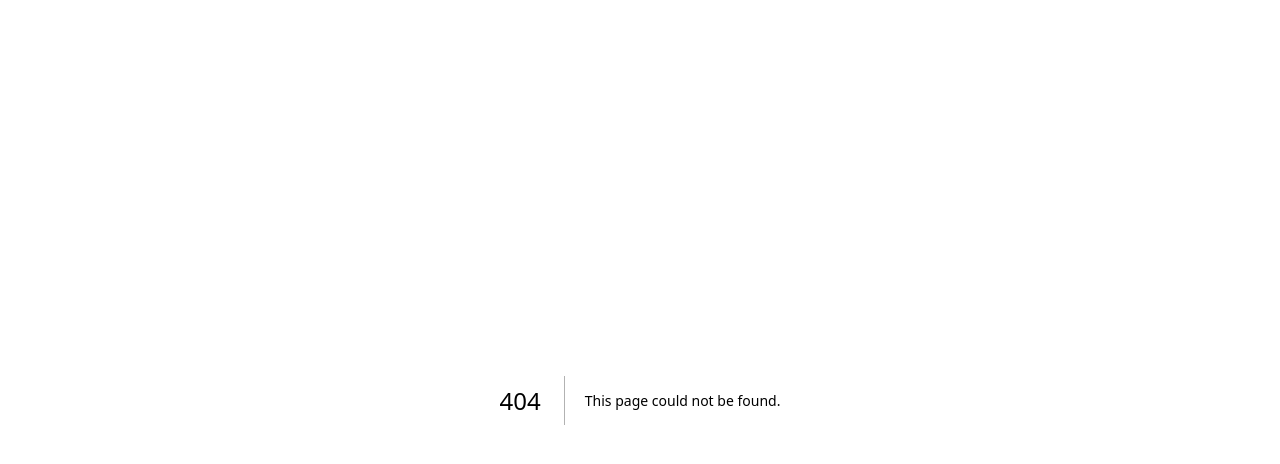
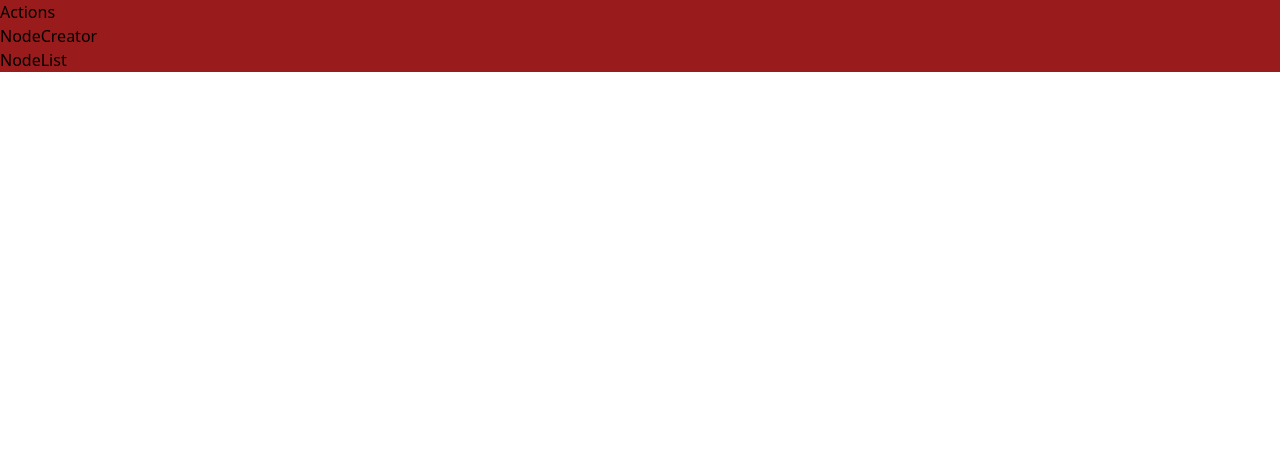
Before and after one commit to GreyWarden/isindireya, a Next.js app: page /characters in a window 1280 px wide. Before the commit this address had no page. Shown: the top 464 px of the page. Built offline with nearby package versions, Linux system fonts and the light colour scheme.

Commit message:
Created Character page

```diff
--- /dev/null
+++ b/pages/characters/index.tsx
@@ -0,0 +1,17 @@
+import Head from 'next/head'
+import {
+  NodeCreator as CharacterNodeCreator
+} from '@modules/Character/Infrastructure/Components/NodeCreator/NodeCreator'
+
+export default function Home () {
+  return (
+        <>
+            <Head>
+                <title>Isindireya&apos;s Character Creation</title>
+            </Head>
+            <div>
+                <CharacterNodeCreator />
+            </div>
+        </>
+  )
+}
```
